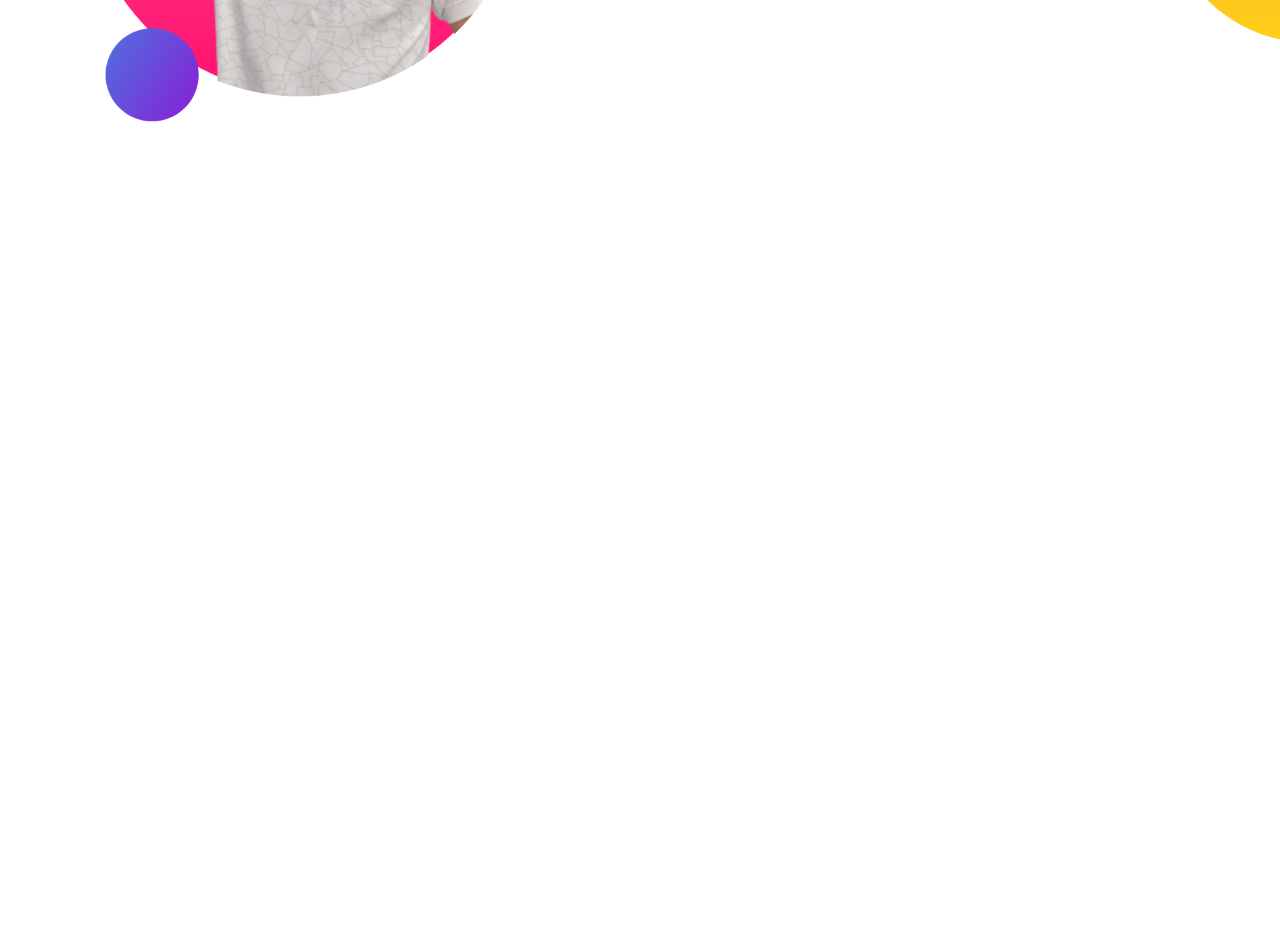
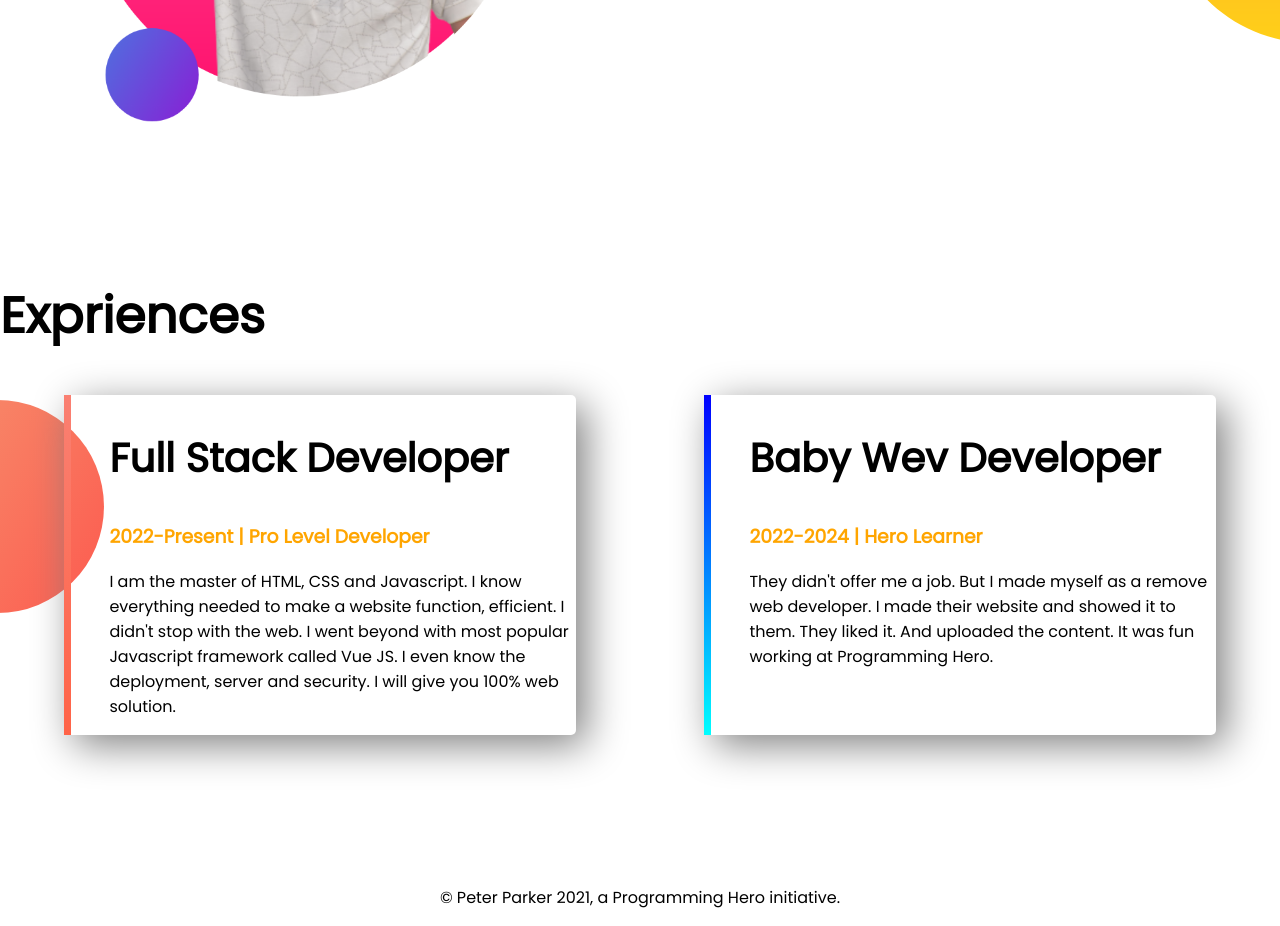
Before and after one commit to tahmimhridoy/developer-portfolio, a plain HTML site: page index.html in a window 1280 px wide. Shown: the part 979-1905 px from the top of the page. Before the commit the page ends 1258 px from the top, so only its background shows below. Drawn offline with Linux system fonts and the light colour scheme.

Commit message:
footer and experience added

```diff
--- a/index.html
+++ b/index.html
@@ -16,7 +16,7 @@
 </head>
 
 <body>
-    <section id="top-banner">
+    <section class="top-banner flexible-container">
         <div class="half-width">
             <h1>Welcome To</h1>
             <h1><span class="orangecolor">Tahmim Hridoy</span> World!</h1>
@@ -29,7 +29,7 @@
         </div>
         <div class="half-width"><img src="hridoy.png" alt=""></div>
     </section>
-    <section class="dream-big">
+    <section class="dream-big flexible-container">
         <div class="half-width">
             <img src="hridoy1.png" alt="">
         </div>
@@ -42,6 +42,32 @@
             <a targer="_blank" class="link-button" href="">DOWNLOAD RESUME</a>
         </div>
     </section>
+    <section class="exprience-area">
+        <h1>Expriences</h1>
+        <div class="flexible-container">
+            <div id="full-stack-experience" class="half-width full">
+                <h2>Full Stack Developer</h2>
+                <h3 class="color">2022-Present | Pro Level Developer</h3>
+                <p>I am the master of HTML, CSS and Javascript. I know everything needed to make a website function,
+                    efficient. I didn't
+                    stop with the web. I went beyond with most popular Javascript framework called Vue JS. I even know
+                    the
+                    deployment,
+                    server and security. I will give you 100% web solution.</p>
+            </div>
+            <div id="web-dev-exprience" class="half-width full">
+                <h2>Baby Wev Developer</h2>
+                <h3 class="color">2022-2024 | Hero Learner</h3>
+                <p>They didn't offer me a job. But I made myself as a remove web developer. I made their website and
+                    showed
+                    it to them.
+                    They liked it. And uploaded the content. It was fun working at Programming Hero.</p>
+            </div>
+        </div>
+    </section>
+    <footer>
+        <p>© Peter Parker 2021, a Programming Hero initiative.</p>
+    </footer>
 </body>
 
 </html>
--- a/style.css
+++ b/style.css
@@ -9,7 +9,7 @@ h1{
 .orangecolor{
     color: orange;
 }
-section{
+.flexible-container{
     display: flex;
     margin-bottom: 150px;
 }
@@ -31,7 +31,7 @@ section{
 .link-button:hover{
     background-image: linear-gradient(tomato,orange);
 }
-#top-banner{
+.top-banner{
     background-image: url('images/top-banner.png');
     background-repeat: no-repeat;
 }
@@ -40,3 +40,36 @@ section{
     background-repeat: no-repeat;
     background-position: right;
 }
+.color{
+    color: orange;
+}
+.full{
+    box-shadow: 10px 10px 40px gray;
+    width: 40%;
+    margin-left: 5%;
+    margin-right: 5%;
+    border-radius: 5px;
+    border-left: 10px solid black;
+}
+.full h2{
+    font-size: 40px;
+}
+.exprience-area{
+    background-image: url(images/exp-bg.png);
+    background-repeat: no-repeat;
+    background-position: left;
+
+}
+#web-dev-exprience{
+    border-left: 7px solid;
+    border-image: linear-gradient(blue, cyan);
+    border-image-slice : 1;
+}
+#full-stack-experience{
+    border-left: 7px solid;
+    border-image: linear-gradient(salmon, tomato);
+    border-image-slice : 1;
+}
+footer{
+    text-align: center;
+}
```
Also changed, not shown: images/jhankar.png (deleted), images/jhankar2.png (deleted), 4 other files.
